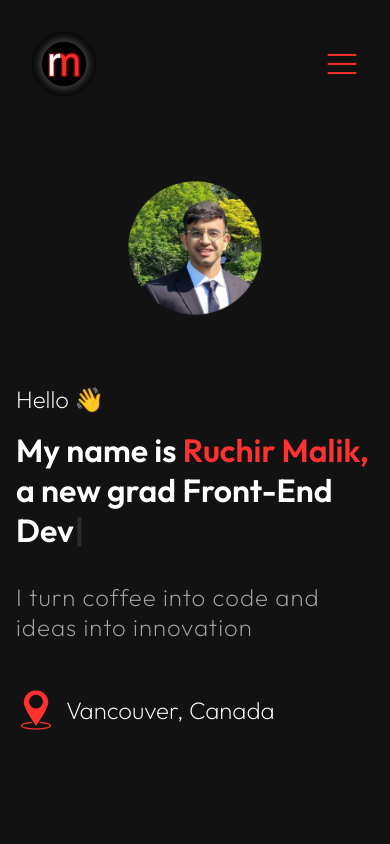
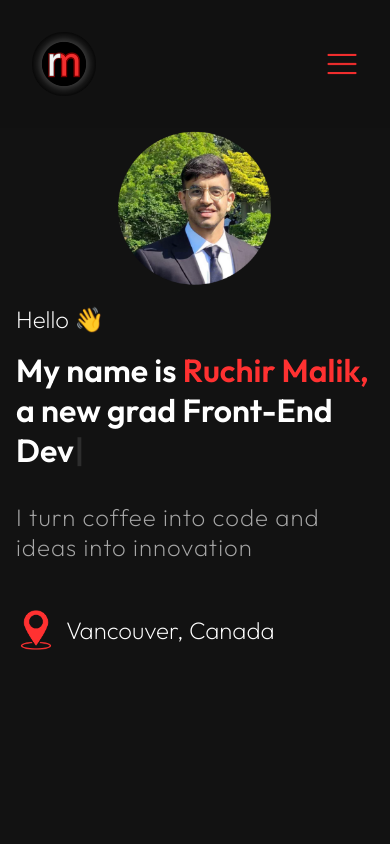
Before and after one commit to ruchirmalik/Portfolio, a React (Create React App) app: page / in a window 390 px wide. Shown: the top 844 px of the page. Built offline with nearby package versions, Linux system fonts and the light colour scheme.

Commit message:
Fixed Intro

```diff
--- a/public/index.html
+++ b/public/index.html
@@ -5,7 +5,7 @@
     <link rel="icon" href=./logo.png />
     <meta name="viewport" content="width=device-width, initial-scale=1" />
     <meta name="description" content="Ruchir's Portfolio" />
-    <title>Ruchir's Portfolio</title>
+    <title>Ruchir Malik - Developer & Designer</title>
     <link rel="stylesheet" href="./style.css">
     <link rel="preconnect" href="https://fonts.googleapis.com">
     <link rel="preconnect" href="https://fonts.gstatic.com" crossorigin>
--- a/src/components/Intro/intro.css
+++ b/src/components/Intro/intro.css
@@ -32,8 +32,8 @@
   /* top: 5rem; */
   right: 0;
   object-fit: cover;
-  height: 30rem;
-  width: 30rem;
+  height: 17rem;
+  width: 17rem;
 }
 .introContent {
   height: 100vh;
@@ -127,8 +127,8 @@
     padding-bottom: 0;
   }
   .introImage {
-    height: 15rem;
-    width: 15rem;
+    height: 10rem;
+    width: 10rem;
     object-fit: cover;
     margin-bottom: 0;
   }
@@ -139,6 +139,6 @@
   }
 
   .location {
-    margin-bottom: 2rem;
+    margin-bottom: 5rem;
   }
 }
```
Also changed, not shown: src/Assets/introImage.png.
